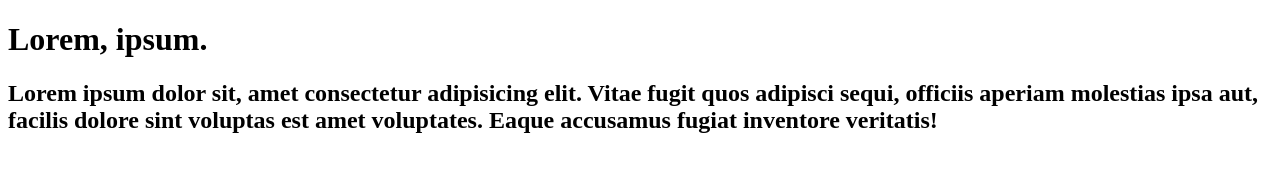
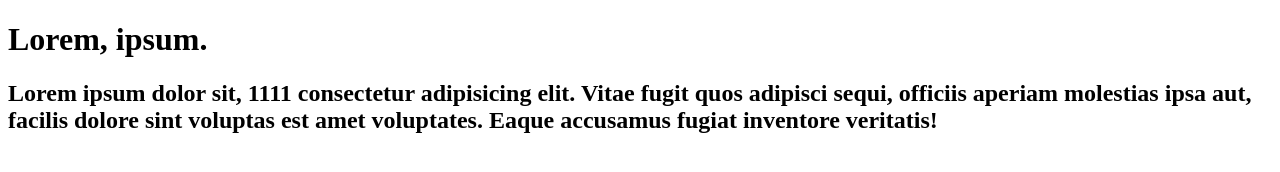
Before and after one commit to SilviaPradaR/mi-primer-repo, a plain HTML site: page index.html in a window 1280 px wide. Drawn offline with Linux system fonts and the light colour scheme.

Commit message:
agregue unos al parrafo

```diff
--- a/index.html
+++ b/index.html
@@ -8,6 +8,6 @@
 </head>
 <body>
     <h1>Lorem, ipsum.</h1>
-    <h2>Lorem ipsum dolor sit, amet consectetur adipisicing elit. Vitae fugit quos adipisci sequi, officiis aperiam molestias ipsa aut, facilis dolore sint voluptas est amet voluptates. Eaque accusamus fugiat inventore veritatis!</h2>
+    <h2>Lorem ipsum dolor sit, 1111 consectetur adipisicing elit. Vitae fugit quos adipisci sequi, officiis aperiam molestias ipsa aut, facilis dolore sint voluptas est amet voluptates. Eaque accusamus fugiat inventore veritatis!</h2>
 </body>
 </html>
```
